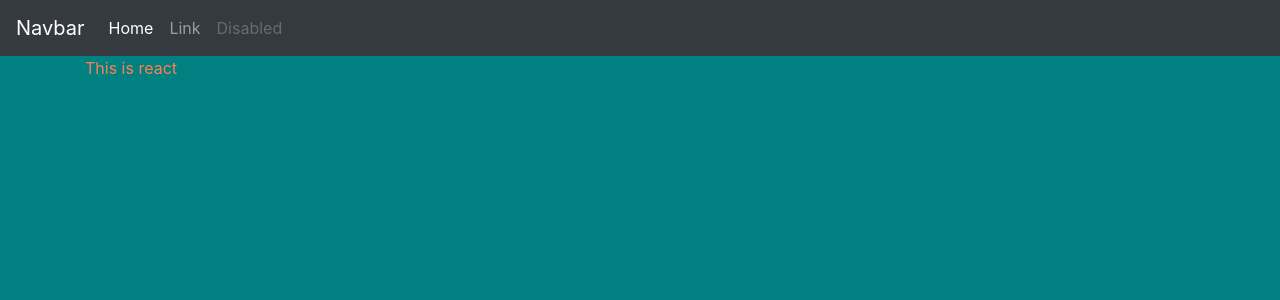
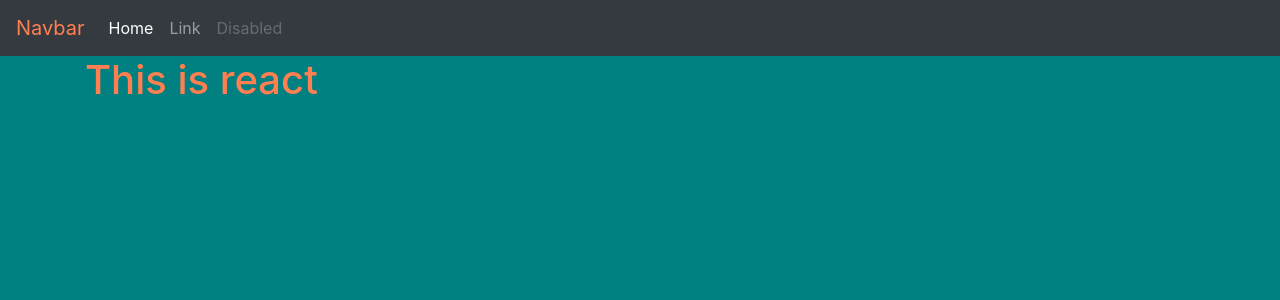
Before and after one commit to dvontrec/React-App-Boilerplate, a React app: page / in a window 1280 px wide. Shown: the top 300 px of the page. Built offline with nearby package versions, Linux system fonts and the light colour scheme.

Commit message:
Update app stuff

```diff
--- a/src/components/App.js
+++ b/src/components/App.js
@@ -5,9 +5,7 @@ class App extends Component {
     return (
       <div>
         <nav className="navbar navbar-expand-lg navbar-dark bg-dark">
-          <a className="navbar-brand" href="#">
-            Navbar
-          </a>
+          <a className="navbar-brand">Navbar</a>
           <button
             className="navbar-toggler"
             type="button"
@@ -22,24 +20,22 @@ class App extends Component {
           <div className="collapse navbar-collapse" id="navbarSupportedContent">
             <ul className="navbar-nav mr-auto">
               <li className="nav-item active">
-                <a className="nav-link" href="#">
+                <a className="nav-link">
                   Home <span className="sr-only">(current)</span>
                 </a>
               </li>
               <li className="nav-item">
-                <a className="nav-link" href="#">
-                  Link
-                </a>
+                <a className="nav-link">Link</a>
               </li>
               <li className="nav-item">
-                <a className="nav-link disabled" href="#">
-                  Disabled
-                </a>
+                <a className="nav-link disabled">Disabled</a>
               </li>
             </ul>
           </div>
         </nav>
-        <div className="container">This is react</div>
+        <div className="container">
+          <h1>This is react</h1>
+        </div>
       </div>
     );
   }
```
